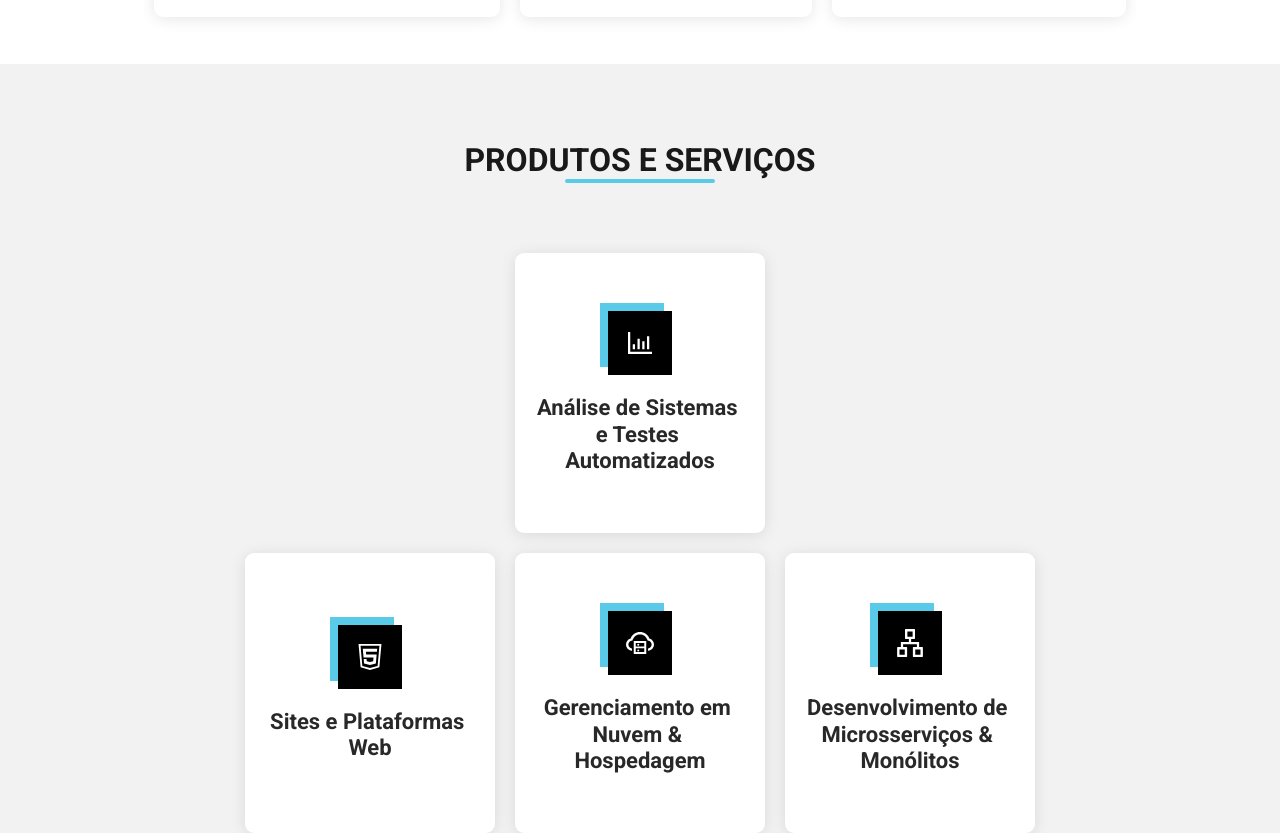
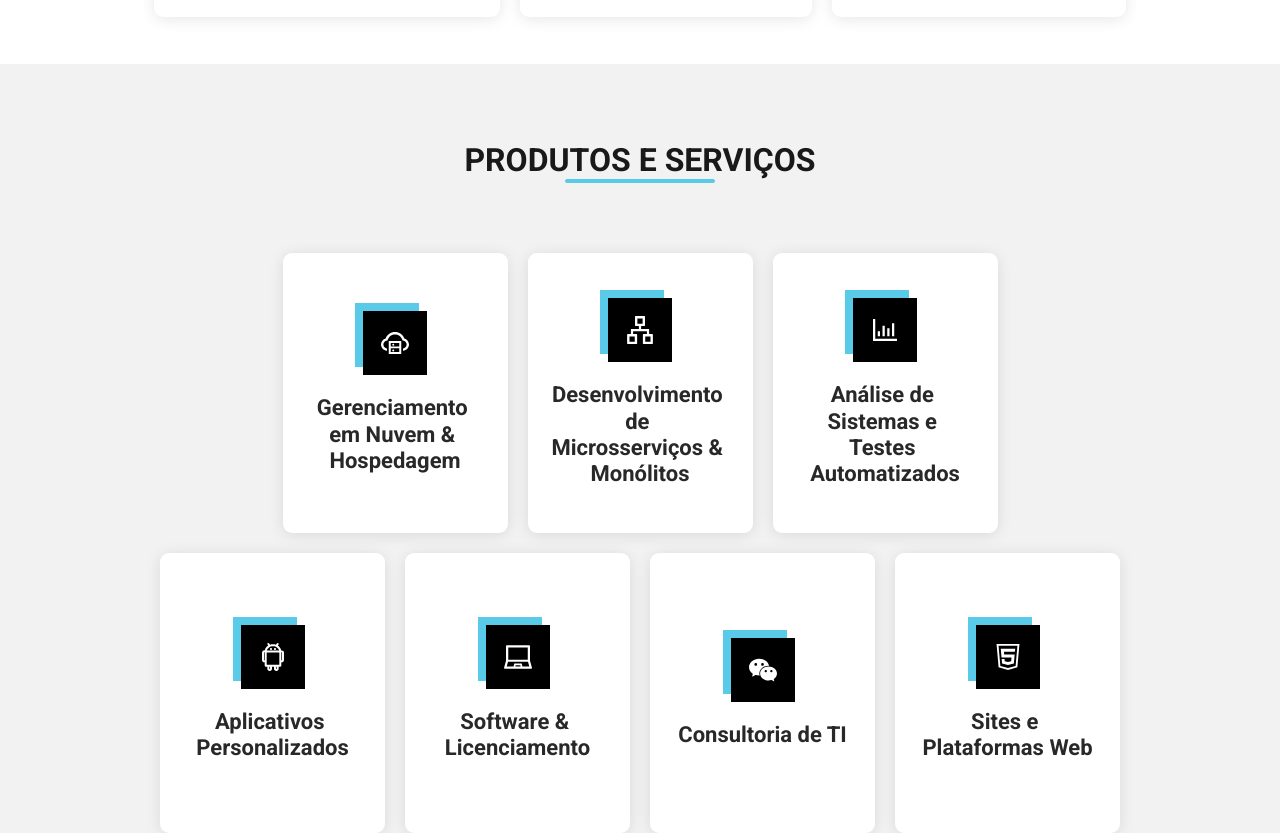
Before and after one commit to CloudHouseDev/landing-page-business, a React (Create React App) app: page / in a window 1280 px wide. Shown: the part 1156-1989 px from the top of the page. Built offline with nearby package versions, Linux system fonts and the light colour scheme.

Commit message:
styles: layout

```diff
--- a/src/pages/components/ServicesOffer/styles.css
+++ b/src/pages/components/ServicesOffer/styles.css
@@ -90,11 +90,11 @@
 
 @media (max-width: 1280px) {
     .box-service-offers {
-        width: 250px;
+        width: 225px;
     }
 }
 
-@media (max-width: 768px) {
+@media (max-width: 800px) {
     .box-service-offers {
         width: 100%;
     }
```
Also changed, not shown: src/pages/components/index.js (deleted).
